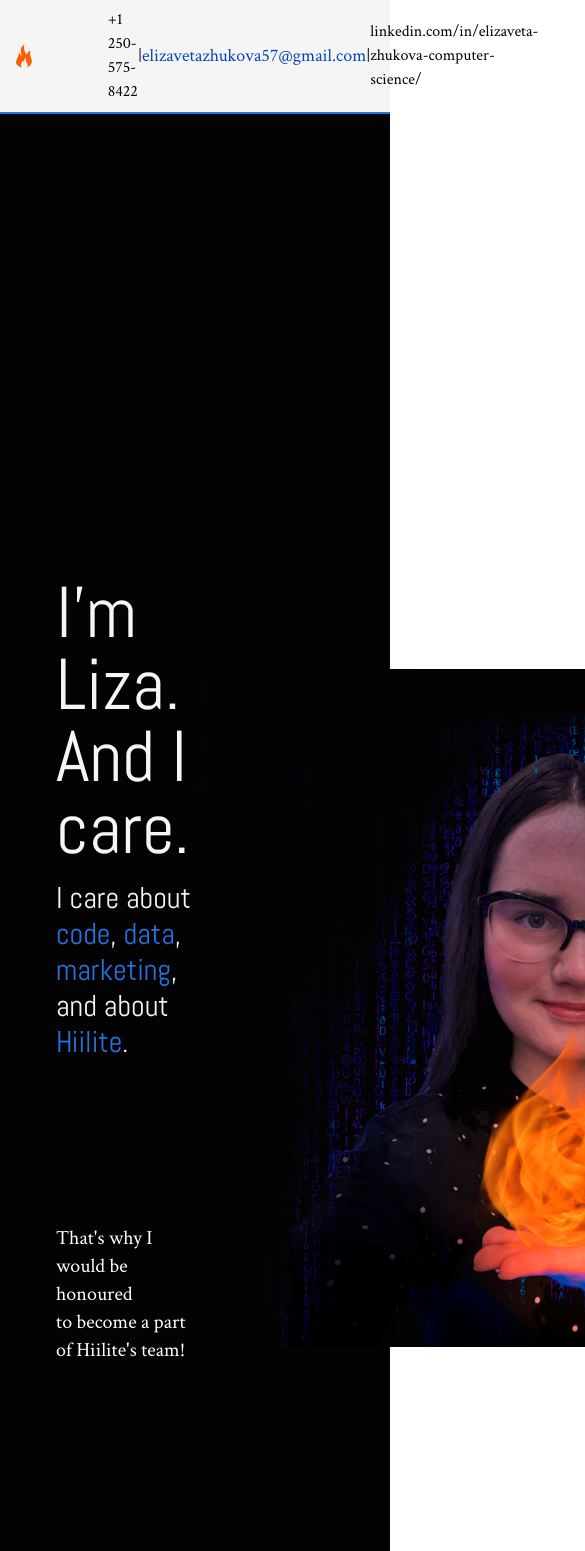
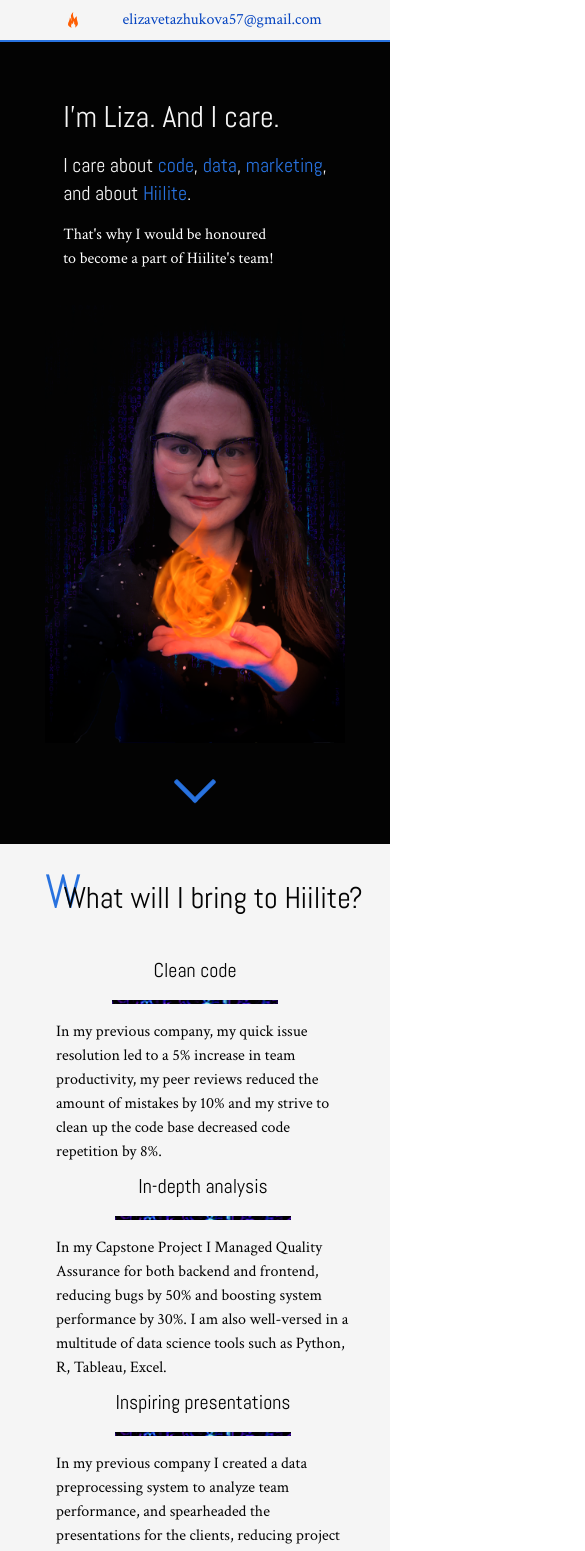
Before and after one commit to ElizavetaZhukova1/lizacodes, a React (Create React App) app: page /#/ForHiilite in a window 390 px wide. Shown: the top 1551 px of the page, 585 px wide, since content can reach past the window. Built offline with nearby package versions, Linux system fonts and the light colour scheme.

Commit message:
dapted to phones

```diff
--- a/src/components/ContactMe.js
+++ b/src/components/ContactMe.js
@@ -7,22 +7,22 @@
   return (
     <div className="bg-white_bg pb-8">
      <div className="bg-auto py-4 mb-8 text-center" style={{ backgroundImage: `url(${codeBackground})` }}>
-      <span className="text-white_bg font-head_text text-6xl" >Contact Me</span>
+      <span className="text-white_bg font-head_text md:text-6xl xs:max-md:text-4xl" >Contact Me</span>
     </div>
 
-    <div className="flex flex-col space-y-6 text-black_bg font-hl_text text-left items-start ml-[15%]">
+    <div className="flex flex-col space-y-6 text-black_bg font-hl_text text-left items-start md:ml-[15%] xs:max-md:ml-[7%]">
         <div className="flex space-x-4 text-end items-end group">
-        <img src={flameRed} alt="Red Flame" className="h-12 group-hover:h-16 transition-all duration-300 motion-reduce:transition-none motion-reduce:group-hover:h-12" />
-        <div className="text-3xl group-hover:text-4xl transition-all duration-300 motion-reduce:transition-none motion-reduce:group-hover:text-3xl">elizavetazhukova57@gmail.com</div>
+        <img src={flameRed} alt="Red Flame" className="md:h-12 xs:max-md:h-8 md:group-hover:h-16 xs:max-md:group-hover:h-12 transition-all duration-300 motion-reduce:transition-none xs:max-md:motion-reduce:group-hover:h-8 md:motion-reduce:group-hover:h-12" />
+        <div className="md:text-3xl md:group-hover:text-4xl xs:max-md:text-xl xs:max-md:group-hover:text-2xl transition-all duration-300 motion-reduce:transition-none md:motion-reduce:group-hover:text-3xl xs:max-md:motion-reduce:group-hover:text-xl">elizavetazhukova57@gmail.com</div>
         </div>
-        <div className="flex space-x-4 ml-1 items-end group">
-        <img src={flameBlue} alt="Blue Flame" className="h-7 group-hover:h-11 transition-all duration-300 motion-reduce:transition-none motion-reduce:group-hover:h-7" />
-        <a href="https://www.linkedin.com/in/elizaveta-zhukova-computer-science/" className=" hover:text-blue_light text-2xl group-hover:text-3xl transition-all duration-300 motion-reduce:transition-none motion-reduce:group-hover:text-3xl" target="_blank" rel="noopener noreferrer">
+        <div className="flex space-x-4 ml-1 md:items-end xs:max-md:items-center group">
+        <img src={flameBlue} alt="Blue Flame" className="md:h-7 xs:max-md:h-5 xs:max-md:group-hover:h-9 md:group-hover:h-11 transition-all duration-300 motion-reduce:transition-none md:motion-reduce:group-hover:h-7 xs:max-md:motion-reduce:group-hover:h-5" />
+        <a href="https://www.linkedin.com/in/elizaveta-zhukova-computer-science/" className=" hover:text-blue_light md:text-2xl xs:max-md:text-lg md:group-hover:text-3xl xs:max-md:group-hover:text-xl transition-all duration-300 motion-reduce:transition-none md:motion-reduce:group-hover:text-2xl xs:max-md:motion-reduce:group-hover:text-lg" target="_blank" rel="noopener noreferrer">
         linkedin.com/in/elizaveta-zhukova-computer-science/</a>
         </div>
-        <div className="flex space-x-4 ml-1 items-end group">
-        <img src={flameBlue} alt="Blue Flame" className="h-7 group-hover:h-11 transition-all duration-300 motion-reduce:transition-none motion-reduce:group-hover:h-7" />
-        <div className="text-2xl group-hover:text-3xl transition-all duration-300 motion-reduce:transition-none motion-reduce:group-hover:text-3xl">+1 250-575-8422 </div>
+        <div className="flex space-x-4 ml-1 md:items-end xs:max-md:items-center group">
+        <img src={flameBlue} alt="Blue Flame" className="md:h-7 xs:max-md:h-5 xs:max-md:group-hover:h-9 md:group-hover:h-11 transition-all duration-300 motion-reduce:transition-none md:motion-reduce:group-hover:h-7 xs:max-md:motion-reduce:group-hover:h-5" />
+        <div className="md:text-2xl xs:max-md:text-lg md:group-hover:text-3xl xs:max-md:group-hover:text-xl transition-all duration-300 motion-reduce:transition-none md:motion-reduce:group-hover:text-2xl xs:max-md:motion-reduce:group-hover:text-lg">+1 250-575-8422 </div>
         </div>
     </div>
 
--- a/src/components/GenBenOneSec.js
+++ b/src/components/GenBenOneSec.js
@@ -4,10 +4,10 @@
 const GenBenOneSec = ({head, par}) => {
   return (
 
-        <div className="text-center space-y-4 mx-6 group">
-            <h3 className="font-head_text text-3xl mb-2 group-hover:text-4xl transition-all duration-300 motion-reduce:transition-none motion-reduce:group-hover:text-3xl">{head}</h3>
-            <div className="bg-auto h-1.5 w-[60%] mx-auto" style={{ backgroundImage: `url(${codeBackground})` }} />
-            <p className="font-body_text text-xl text-left text-wrap mt-2 group-hover:text-3xl transition-all duration-300 motion-reduce:transition-none motion-reduce:group-hover:text-xl">{par}</p>
+        <div className="text-center space-y-4 md:mx-6 xs:max-md:mx-4 xs:max-md:pb-2 group">
+            <h3 className="font-head_text md:text-3xl xs:max-md:text-xl mb-2 group-hover:md:text-4xl xs:max-md:group-hover:text-2xl transition-all duration-300 motion-reduce:transition-none motion-reduce:group-hover:md:text-3xl motion-reduce:group-hover:xs:max-md:text-3xl">{head}</h3>
+            <div className="bg-auto md:h-1.5 xs:max-md:h-1 w-[60%] mx-auto" style={{ backgroundImage: `url(${codeBackground})` }} />
+            <p className="font-body_text md:text-xl xs:max-md:text-md text-left text-wrap mt-2 group-hover:md:text-3xl group-hover:xs:max-md:text-xl transition-all duration-300 motion-reduce:transition-none motion-reduce:group-hover:md:text-xl motion-reduce:group-hover:xs:max-md:text-xl">{par}</p>
         </div>
 
 
--- a/src/components/GenBenSections.js
+++ b/src/components/GenBenSections.js
@@ -4,7 +4,7 @@
 const GenBenSections = ({firstHead, firstPar, secondHead, secondPar, thirdHead, thirdPar}) => {
   return (
 
-    <div className="flex justify-around items-start space-x-8 mx-10 mt-10 mb-4 text-black_bg">
+    <div className="flex md:justify-around md:items-left xs:max-md:flex-col xs:max-md:justify-evenly xs:max-md:items-center xs:max-md:space-x-4 mx-10 mt-10 mb-4 text-black_bg">
         <GenBenOneSec head={firstHead} par={firstPar}/>
         <GenBenOneSec head={secondHead} par={secondPar}/>
         <GenBenOneSec head={thirdHead} par={thirdPar}/>
--- a/src/components/GenIntro.js
+++ b/src/components/GenIntro.js
@@ -1,30 +1,31 @@
 import React from 'react';
 import photoWithFlame from '../assets/photo_edited_desk.png';
+import mobPhoto from '../assets/photo_edited_phone.png';
 import arrow from '../assets/Arrow_blue.svg';
 
 const GenIntro = ({care1="code", care2="data", care3="marketing", compName, compPoss}) => {
 
   return (
-    <div className="bg-black_bg min-h-screen grid grid-cols-2 items-center">
+    <div className="bg-black_bg min-h-screen flex items-center xs:max-md:flex-col xs:max-md:pt-16 xs:max-md:pb-2 xs:max-md:justify-evenly">
 
-        <div className="pl-14 space-y-4 text-white_bg mx-auto grid grid-rows-7">
-        <h1 className="text-7xl font-head_text row-start-3">
+        <div className="md:pl-8 md:space-y-4 text-white_bg md:mx-auto md:grid md:grid-rows-7 xs:max-md:flex xs:max-md:flex-col xs:max-md:space-y-4 xs:max-md:text-left">
+        <h1 className="md:text-7xl xs:max-md:text-3xl font-head_text md:row-start-3 xs:max-md:pt-4">
           I'm Liza. And I care.
         </h1>
-        <p className="row-start-4 font-head_text text-3xl">
+        <p className="md:row-start-4 font-head_text md:text-3xl xs:max-md:text-xl">
           I care about <span className="text-blue_light">{care1}</span>, <span className="text-blue_light">{care2}</span>, <span className="text-blue_light">{care3}</span>, <br />
           and about <span className="text-blue_light">{compName}</span>.
         </p>
-        <div className="text-white font-body_text text-xl row-span-2 row-start-5 pt-14">
+        <div className="text-white font-body_text xs:max-md:text-md md:text-xl md:row-span-2 md:row-start-5 md:pt-14">
          <p>
           That's why I would be honoured <br />
           to become a part of {compPoss} team!
           </p>
         </div>
-        <div className="flex row-start-7 justify-center py-2">
+        <div className="xs:max-md:hidden md:flex md:row-start-7 justify-center md:py-2">
         <img src={arrow}
     alt="Arrow pointing down"
-    className="h-6 animate-bounce self-end motion-reduce:animate-none" // Centers the image horizontally within the flex container
+    className="md:h-6 animate-bounce self-end motion-reduce:animate-none" // Centers the image horizontally within the flex container
     />
     </div>
       </div>
@@ -33,10 +34,23 @@
         <img
           src={photoWithFlame}
           alt="Liza with a flame"
-          className="my-auto object-right justify-end items-end"
+          className="my-auto object-right justify-end items-end xs:max-md:hidden"
           style={{ maxWidth: '600px'}} // Adjust the size as needed
         />
+        <img
+          src={mobPhoto}
+          alt="Liza with a flame"
+          className="md:hidden mx-auto object-center py-4"
+          style={{ maxWidth: '300px'}} // Adjust the size as needed
+        />
   </div>
+  <div className="md:hidden justify-center py-2">
+        <img src={arrow}
+    alt="Arrow pointing down"
+    className="h-6 animate-bounce self-end motion-reduce:animate-none" // Centers the image horizontally within the flex container
+    />
+    </div>
+
     </div>
   );
 };
--- a/src/components/GenLetterHead.js
+++ b/src/components/GenLetterHead.js
@@ -3,8 +3,8 @@
 const GenLetterHead = ({firstLetter="W", headQuestion, textColour="black_bg"}) => {
   return (
 
-     <div className="relative font-head_text text-6xl text-center mb-4 group">
-      <span className="text-blue_light relative text-8xl group-hover:animate-pulse motion-reduce:animation-none" style={{ left: '0.37em', zIndex: 10 }}>{firstLetter}</span>
+     <div className="relative font-head_text md:text-6xl xs:max-md:text-3xl text-center mb-4 group">
+      <span className="text-blue_light relative md:text-8xl xs:max-md:text-5xl group-hover:animate-pulse motion-reduce:animation-none" style={{ left: '0.37em', zIndex: 10 }}>{firstLetter}</span>
       <span className={`relative text-${textColour} `} style={{ zIndex: 20 }}>{headQuestion}</span>
     </div>
 
--- a/src/components/TopContact.js
+++ b/src/components/TopContact.js
@@ -3,12 +3,12 @@
 
 const TopContact = () => {
   return (
-    <div className="bg-white_bg text-black_bg font-hl_text text-base pt-2 fixed top-0 w-full z-50">
-      <div className="max-w-screen-xl mx-auto px-4 justify-between items-center grid grid-cols-6">
+    <div className="bg-white_bg text-black_bg font-hl_text text-base pt-2 fixed top-0 w-screen z-50">
+      <div className="max-w-screen-xl mx-auto px-4 lg:justify-between items-center lg:grid lg:grid-cols-6 xs:max-lg:flex xs:max-lg:px-8 xs:max-lg:justify-evenly">
 
 
-          <img src={flameRed} alt="Flame" className="h-6 mr-2" />
-          <div className="col-span-5 flex justify-between items-center px-8">
+          <img src={flameRed} alt="Flame" className="md:h-6 xs:max-md:h-4 mr-2" />
+          <div className="xs:max-lg:hidden col-span-5 flex justify-between items-center px-8">
           <span>+1 250-575-8422  </span>
           <span>  |  </span>
           <span className="text-blue_dark text-lg">  elizavetazhukova57@gmail.com  </span>
@@ -17,7 +17,7 @@
           linkedin.com/in/elizaveta-zhukova-computer-science/
         </a>
         </div>
-
+        <div className="text-blue_dark text-md text-center lg:hidden">  elizavetazhukova57@gmail.com  </div>
       </div>
       <div className="h-0.5 w-full bg-blue_light mt-2"></div>
     </div>
--- a/tailwind.config.js
+++ b/tailwind.config.js
@@ -16,6 +16,10 @@
         body_text: ['"Crimson Text"', 'serif'],
         hl_text: ['"Crimson Text"', 'serif'],
       },
+      screens:{
+        'xs': '350px',
+        'md':'800px'
+      }
     },
   },
   plugins: [],
```
Also changed, not shown: src/components/GenWho.js (+19 -3 lines), src/assets/photo_edited_phone.png (added). Lines whose indentation alone changed are shown as unchanged.
